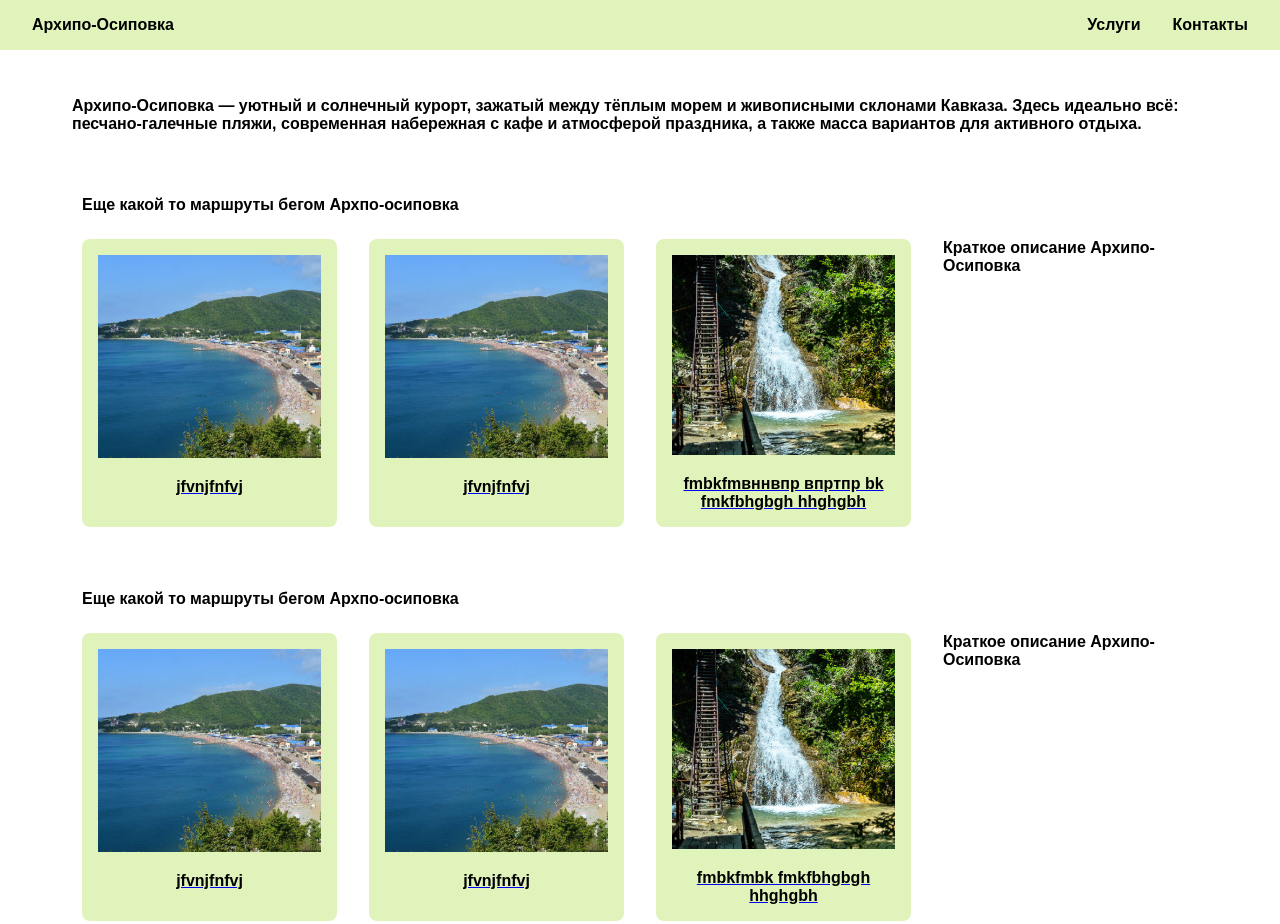
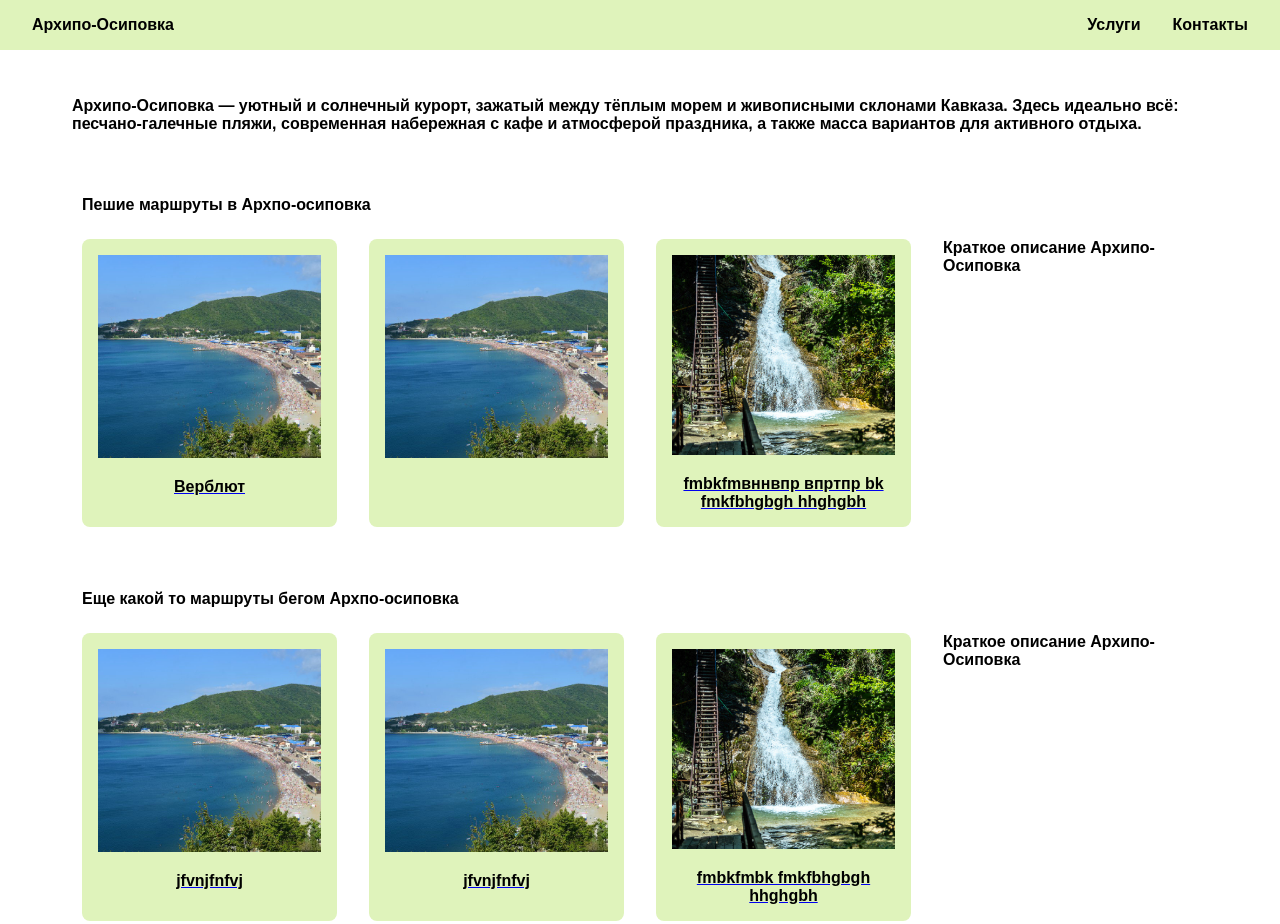
Before and after one commit to zuzegor2211-maker/newSite3, a plain HTML site: page index.html in a window 1280 px wide. Shown: the top 924 px of the page. Drawn offline with Linux system fonts and the light colour scheme.

Commit message:
index.html

```diff
--- a/index.html
+++ b/index.html
@@ -35,7 +35,7 @@
         <section class="products">
             <!--Шапка каталога 1-->
             <div class="box-7">
-                <p>Еще какой то маршруты бегом Архпо-осиповка</p>
+                <p>Пешие маршруты в Архпо-осиповка</p>
             </div>
             <!--Каталог маршрутов пешиих-->
             <div class="box-6">
@@ -44,13 +44,13 @@
                     <div class="product-card">
                         <a href="/">
                             <img src="фото/фото верблют.jpg" height="400" alt="фото чего то">
-                            <p class="kol">jfvnjfnfvj</p>
+                            <p class="kol">Верблют</p>
                         </a>
                     </div>
                     <div class="product-card">
                         <a href="/">
                             <img src="фото/фото верблют.jpg" height="400" alt="">
-                            <p class="kol">jfvnjfnfvj</p>
+                            <p class="kol"></p>
                         </a>
                     </div>
                     <div class="product-card">
```
